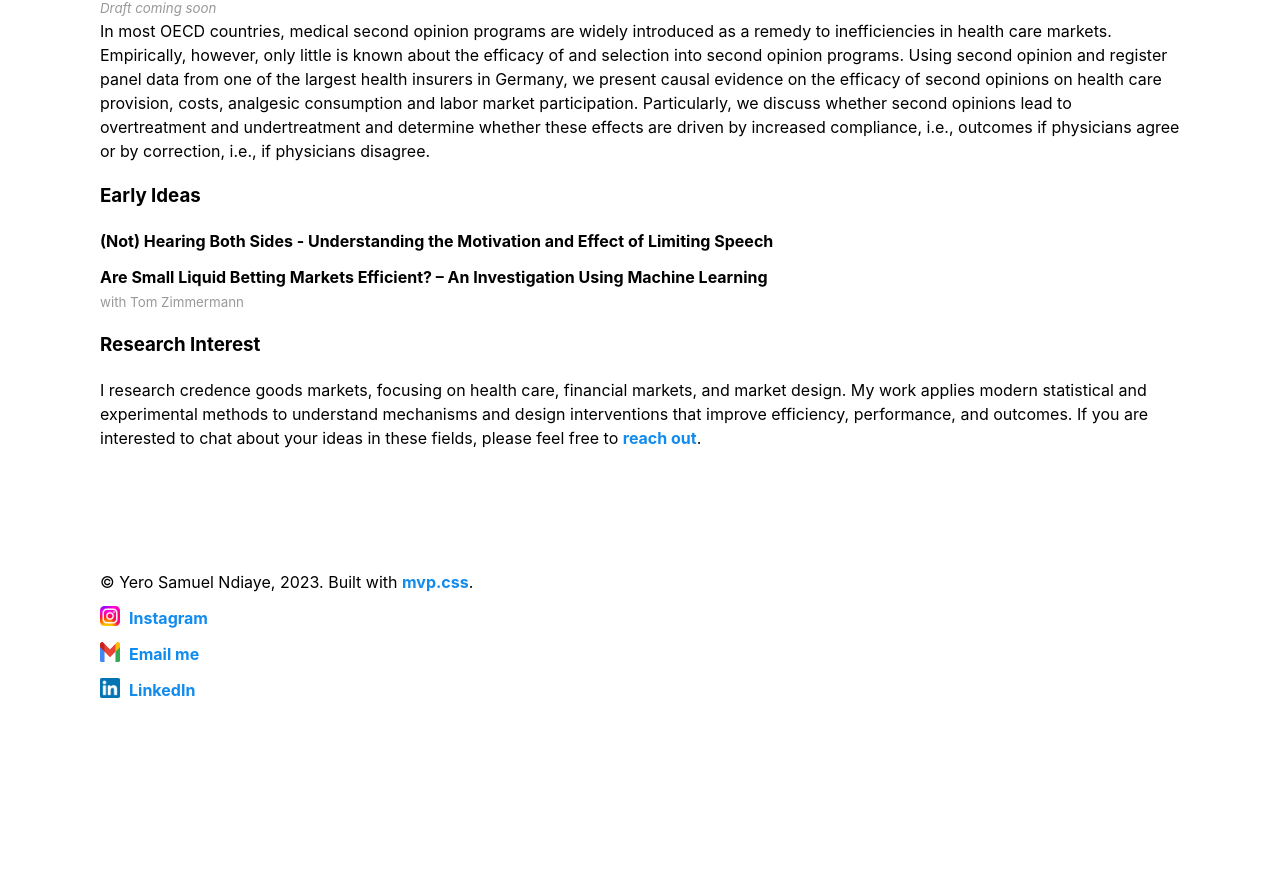
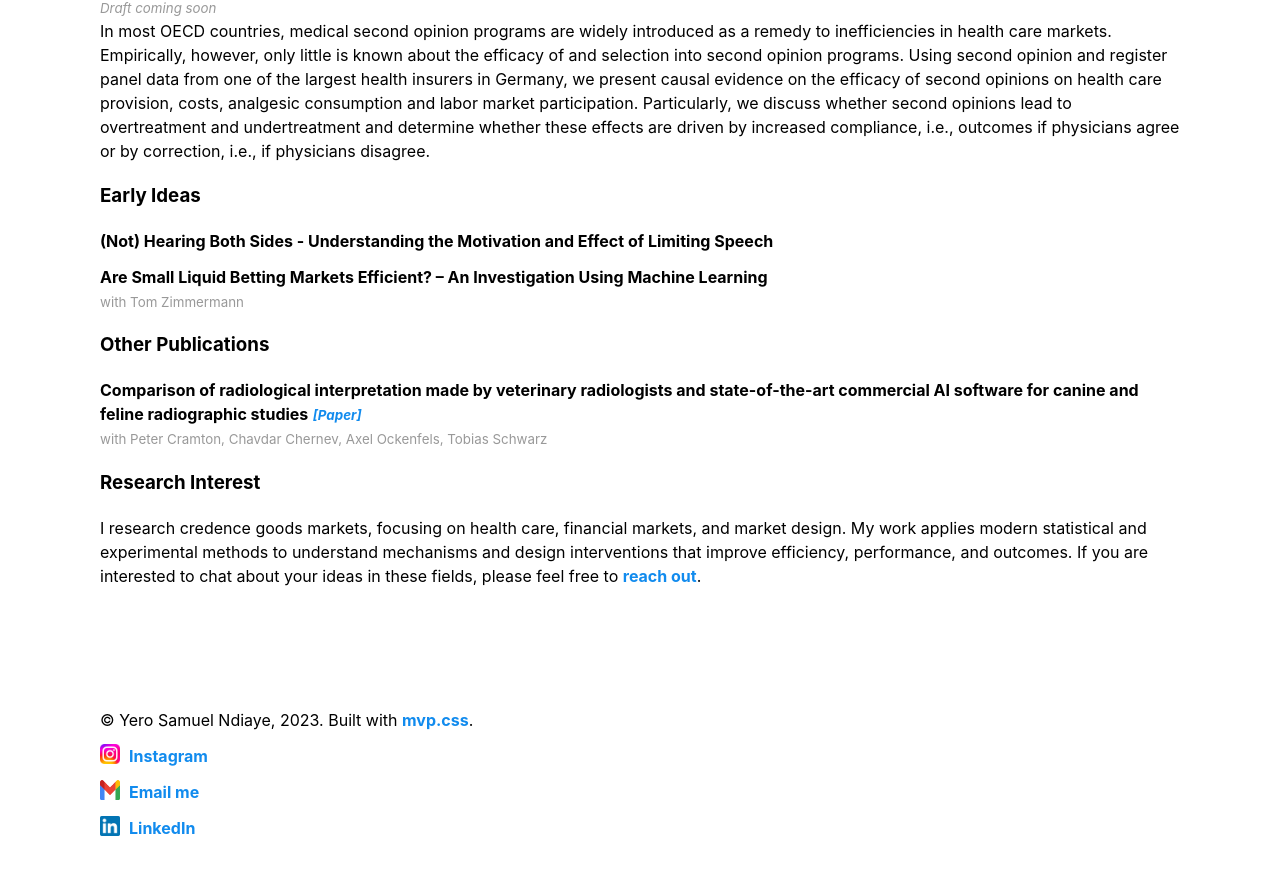
Before and after one commit to yerondiaye/yerondiaye.github.io, a Jekyll site: the page research.html, which Jekyll copies as it is, in a window 1280 px wide and 900 px high, scrolled down 1224 px. Shown: the top 875 px of the window. Built offline with Jekyll 4.4.1, drawn with Linux system fonts in a browser that asks for light colours; before the commit the page ends 1986 px from its top, so only the background shows below that.

Commit message:
Update research.html

```diff
--- a/research.html
+++ b/research.html
@@ -58,6 +58,14 @@ physicians disagree.</p>
 </p>
 
 
+    <h3>Other Publications</h3>
+
+<p><b>Comparison of radiological interpretation made by veterinary radiologists and state-of-the-art commercial AI software for canine and feline radiographic studies</b>
+<small><i><a href="https://www.frontiersin.org/journals/veterinary-science/articles/10.3389/fvets.2025.1502790/full">[Paper]</a></i></br></small>
+<small>with Peter Cramton, Chavdar Chernev, Axel Ockenfels, Tobias Schwarz</small></br>
+</p>
+
+
             <h3>Research Interest</h3>
 
 <p> I research credence goods markets, focusing on health care, financial markets, and market design. My work applies modern statistical and experimental methods to understand mechanisms and design interventions that improve efficiency, performance, and outcomes. If you are interested to chat about your ideas in these fields, please feel free to <a href="../contact">reach out</a>.</p>
```
